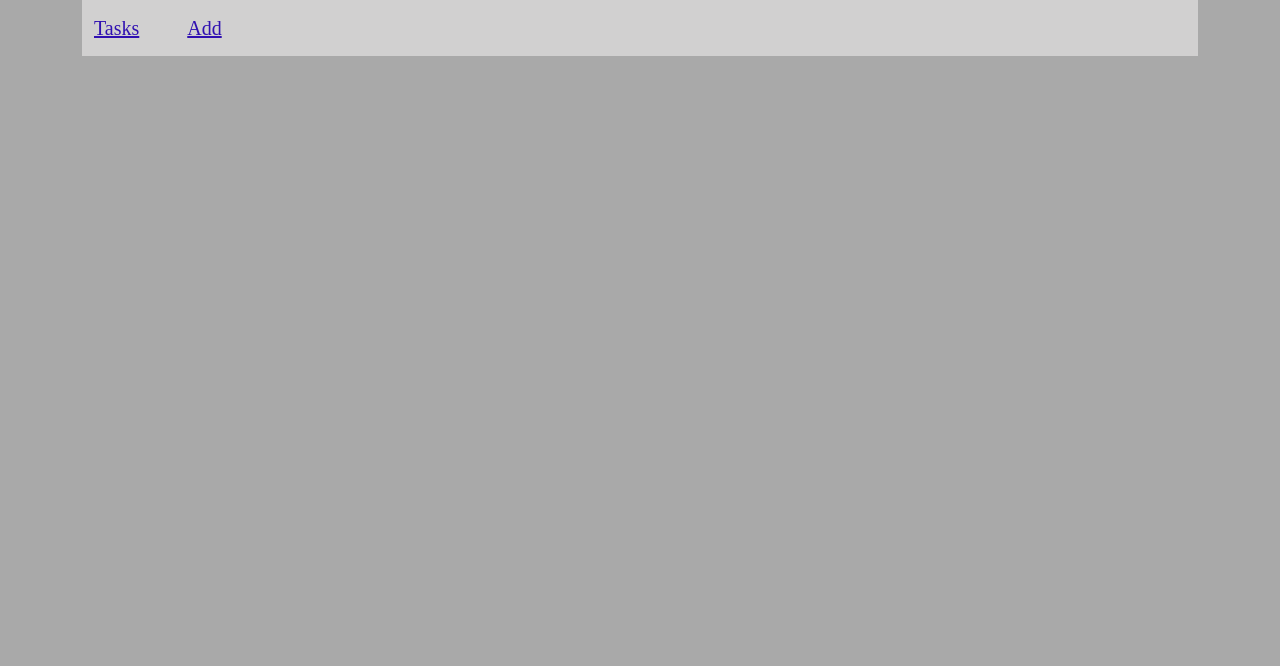
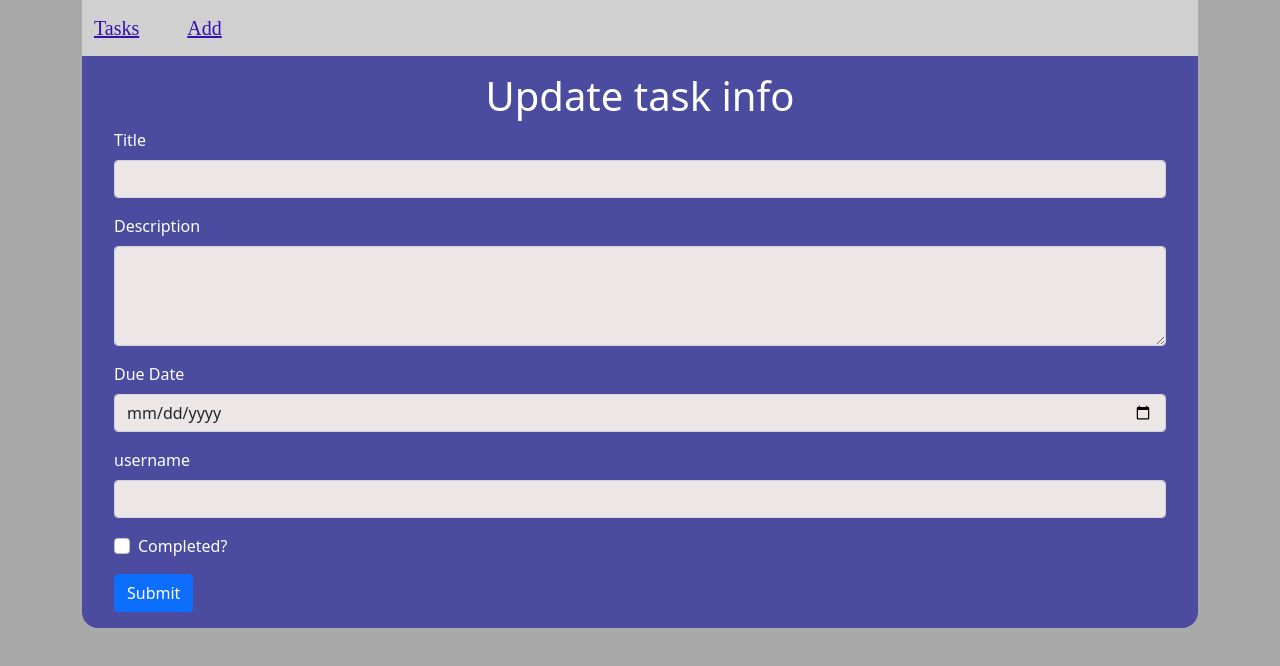
Before and after one commit to getconnected2010/todo_app_front_end_react, a React (Create React App) app: page /update in a window 1280 px wide. Before the commit this address had no page. Shown: the top 666 px of the page. Built offline with nearby package versions, Linux system fonts and the light colour scheme.

Commit message:
update and delete functionality added. Update page created and styled.

```diff
--- a/src/App.js
+++ b/src/App.js
@@ -1,6 +1,7 @@
 import './App.css';
 import List from './components/List';
 import AddToList from './components/AddToList';
+import Update from './components/Update';
 import "bootstrap/dist/css/bootstrap.min.css";
 import {Routes, BrowserRouter as Router, Route} from "react-router-dom";
 import NavigationBar from './components/NavigationBar';
@@ -14,6 +15,7 @@ function App() {
             <Route path='/' element={<List/>} />
             <Route path='/list' element={<List/>} />
             <Route path='/add' element={<AddToList/>} />
+            <Route path='/update' element={<Update />} />
           </Routes>
         </div>
       </Router>
--- a/src/components/AddToList.js
+++ b/src/components/AddToList.js
@@ -14,7 +14,7 @@ const AddToList = ()=>{
         window.alert(result);
     }
     return(
-        <div className="add">
+        <div className="form">
             <h1>Enter task description</h1>
              <Form onSubmit={handleSubmit(submitTodo)} >
                 <Form.Group className="mb-3">
--- a/src/components/List.js
+++ b/src/components/List.js
@@ -1,10 +1,11 @@
-import React from "react";
-import {useState} from "react";
+import react, {useState} from "react";
+import {useNavigate} from 'react-router-dom';
 import { ListApi, DeleteListApi } from "../services/ListApi";
 import {Button, Table, Modal} from "react-bootstrap";
 
 
 const List = () =>{
+    const navigate = useNavigate();
     const [list, setList] = useState([]);
     const [deletedItem, setDeletedItem] = useState({});
     const [show, setShow] = useState(false);
@@ -28,6 +29,14 @@ const List = () =>{
         }
     }
 
+    //gathers obj info and routes to update page.
+    const updateItem = (Id)=>{
+        if(list.length>0){
+            const listItem = list.pop(item=>item.todoId===Id);
+            navigate('/update', {state: {listItem}})
+        }
+    }
+
   return(
     <div className=" list">
         <h1>
@@ -45,6 +54,7 @@ const List = () =>{
                     <th>Due date</th>
                     <th>Completed</th>
                     <th>Action</th>
+                    <th>Update</th>
                 </tr>
             </thead>
             <tbody>
@@ -56,6 +66,7 @@ const List = () =>{
                         <td id={item.todoId}>{item.dueDate}</td>
                         <td id={item.todoId}>{item.completed? "Y": "N"}</td>
                         <td><Button className="deleteButton" id={item.todoId} onClick={()=>deleteItem(item.todoId)}>Delete task</Button></td>
+                        <td><Button className="updateButton" id={item.todoId} onClick={()=>updateItem(item.todoId)}>Update Task</Button></td>
                     </tr>
                 ))
             }
--- /dev/null
+++ b/src/components/Update.js
@@ -0,0 +1,92 @@
+import react from 'react';
+import { useState } from 'react';
+import {useLocation, useNavigate} from 'react-router-dom';
+import { useForm } from 'react-hook-form';
+import {Form, Button, Modal } from 'react-bootstrap';
+import {UpdateApi} from '../services/ListApi';
+
+const Update =()=>{
+    const navigate = useNavigate();
+    const location = useLocation();
+    //retreives an object passed from the list page.
+    const listItemReceived = location.state;
+    //modal control
+    const [show, setShow] = useState(false);
+    //modal message
+    const[message, setMessage] = useState("");
+    let initialValues;
+    //if an object was passed from List.js page, the properties are passed as initial values to the update form.
+    if(listItemReceived){
+        const item = listItemReceived.listItem;
+        initialValues = {todoId: item.todoId, title: item.title, description: item.description, dueDate: item.dueDate, username: item.username, completed: item.completed};
+    }else{
+        initialValues = {title:"", description:"", dueDate: "", username : "", completed : false};
+    }
+    const {handleSubmit, register, reset} = useForm({defaultValues: initialValues});
+    const updateTask= async(values)=>{
+        const result = await UpdateApi(values);
+        if(result && result.status===200){
+            setMessage("Task has been successfully updated")
+            setShow(true);
+        }else{
+            setMessage("Error processing the update.")
+            setShow(true);
+        }
+    }
+    //closes the modal and redirects to list page. it passes the updates item in state.
+    const handleModalClose = ()=>{
+        setShow(false);
+        navigate('/list');
+    }
+    return(
+        <div className='form'>
+            <h1>Update task info</h1>
+            <Form onSubmit={handleSubmit(updateTask)}>
+                <Form.Group className="mb-3">
+                        <Form.Label>Title</Form.Label>
+                        <Form.Control {...register("title")} type="text" />
+                    </Form.Group>
+
+                    <Form.Group className="mb-3">
+                        <Form.Label>Description</Form.Label>
+                        <Form.Control {...register("description")} as="textarea" style={{ height: '100px' }} type="text" />
+                    </Form.Group>
+
+                    <Form.Group className="mb-3">
+                        <Form.Label>Due Date</Form.Label>
+                        <Form.Control {...register("dueDate")} type="date" />
+                    </Form.Group>
+
+                    <Form.Group className="mb-3">
+                        <Form.Label>username</Form.Label>
+                        <Form.Control {...register("username")} type="text" />
+                    </Form.Group>
+
+                    <Form.Group className="mb-3">
+                        <Form.Check {...register("completed")} type="checkbox" label="Completed?" />
+                    </Form.Group>
+
+                    <Button variant="primary" type="submit">
+                        Submit
+                    </Button>
+                </Form>
+
+                {/* Shows the updated task in a modal */}
+                <Modal show={show} onHide={()=> setShow(false)}>
+                    <Modal.Header closeButton>
+                    <Modal.Title>{message}</Modal.Title>
+                    </Modal.Header>
+                    <Modal.Body>
+                        You will now be redirected to the list of tasks page.
+                    </Modal.Body>
+                    <Modal.Footer>
+                    <Button variant="secondary" onClick={handleModalClose}>
+                        Close
+                    </Button>
+                    </Modal.Footer>
+                </Modal>
+        </div>
+    )
+}
+
+export default Update;
--- a/src/sass/_Add.scss
+++ b/src/sass/_Form.scss
@@ -1,4 +1,4 @@
-.add{
+.form{
     background-color: rgb(75, 75, 159);
     padding: 1rem 2rem;
     border-bottom-left-radius: 1rem;
--- a/src/sass/_List.scss
+++ b/src/sass/_List.scss
@@ -19,10 +19,13 @@
         font-weight: bolder;
         border-radius: 5rem;
     }
-    .deleteButton{
+    .deleteButton, .updateButton{
         background-color: rgb(214, 8, 8);
         color: black;
         font-style: oblique;
         font-weight: bold;
     }
+    .updateButton{
+        background-color: rgb(254, 254, 22);
+    }
 }
--- a/src/sass/main.scss
+++ b/src/sass/main.scss
@@ -1,3 +1,3 @@
 @import './List';
 @import './NavigationBar';
-@import './Add';
+@import './Form';
--- a/src/services/ListApi.js
+++ b/src/services/ListApi.js
@@ -23,7 +23,16 @@ export const ListApi =async()=>{
 
 export const DeleteListApi = async(Id)=>{
     try {
-        const result = await axios.delete(BACK_END_URL + `/todo/delete/${Id}`)
+        const result = await axios.delete(BACK_END_URL + `/todo/delete/id/${Id}`)
+        return result;
+    } catch (error) {
+        console.log(error);
+    }
+}
+
+export const UpdateApi = async(values)=>{
+    try {
+        const result = await axios.put(BACK_END_URL+"/todo/update", values);
         return result;
     } catch (error) {
         console.log(error)
```
